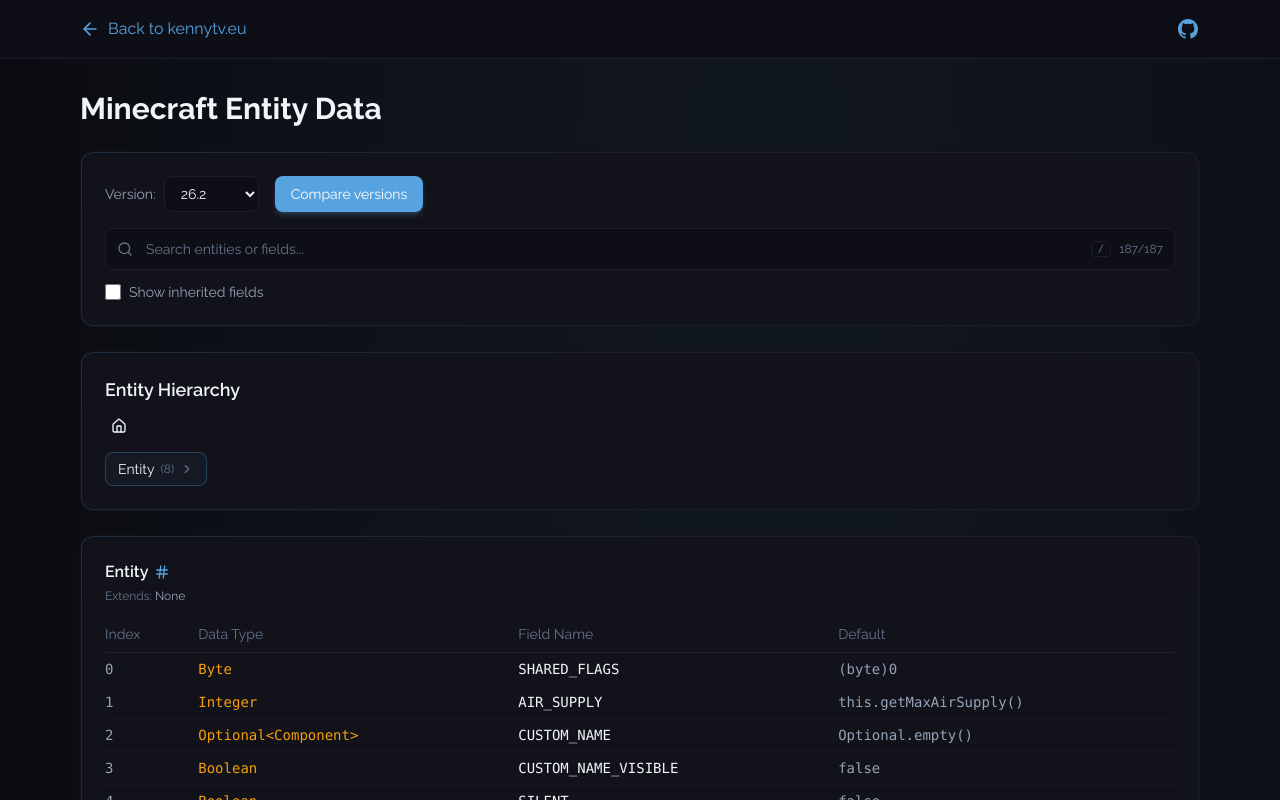
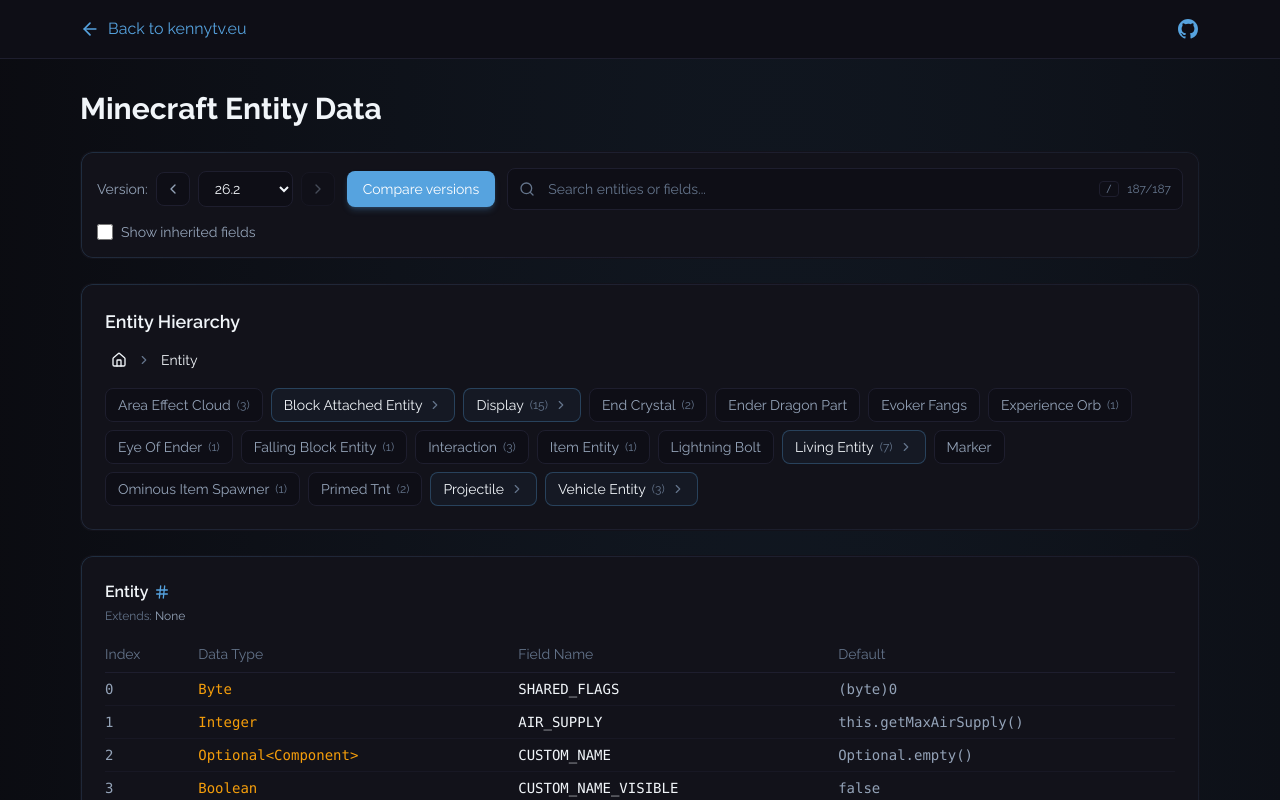
Before and after one commit to kennytv/kennytv.eu, a Next.js app: page /entity-data in a window 1280 px wide. Shown: the top 800 px of the page. Built offline with nearby package versions, Linux system fonts and the light colour scheme.

Commit message:
improvements

```diff
--- a/src/app/entity-data/_components/DiffCard.tsx
+++ b/src/app/entity-data/_components/DiffCard.tsx
@@ -38,8 +38,15 @@
         <StatusBadge status={diff.status} />
       </div>
 
-      {/* Super class change */}
-      {diff.leftSuperClass !== diff.rightSuperClass && (
+      {/* Super class (a plain line for added/removed entities, a change line otherwise) */}
+      {diff.status === 'added' || diff.status === 'removed' ? (
+        <p className="mb-2 text-xs text-text-dim">
+          Extends:{' '}
+          <span className="text-text-muted">
+            {(diff.status === 'added' ? diff.rightSuperClass : diff.leftSuperClass) ?? 'None'}
+          </span>
+        </p>
+      ) : diff.leftSuperClass !== diff.rightSuperClass && (
         <p className="mb-2 text-xs text-amber-400">
           Extends changed: {diff.leftSuperClass ?? 'None'} → {diff.rightSuperClass ?? 'None'}
         </p>
--- a/src/app/entity-data/_components/EntityBrowseView.tsx
+++ b/src/app/entity-data/_components/EntityBrowseView.tsx
@@ -19,12 +19,26 @@
   onCompare: () => void;
 }
 
+/** Briefly outline a card so the user can spot where a jump landed */
+function flashElement(el: HTMLElement) {
+  el.classList.remove('flash-highlight');
+  void el.offsetWidth; // restart the animation if it is already running
+  el.classList.add('flash-highlight');
+  window.setTimeout(() => el.classList.remove('flash-highlight'), 1700);
+}
+
 export default function EntityBrowseView({ versions, version, entities, loading, onVersionChange, onCompare }: EntityBrowseViewProps) {
   const latestVersion = versions[versions.length - 1];
 
-  const [query, setQuery] = useState('');
+  const [query, setQuery] = useState(() => getUrlParams().get('q') ?? '');
   const [showInherited, setShowInherited] = useState(false);
   const hasScrolledToHash = useRef(false);
+
+  // Persist the search query in the URL (debounced to keep replaceState calls low)
+  useEffect(() => {
+    const timeout = window.setTimeout(() => updateUrlParam('q', query.trim() ? query : null), 300);
+    return () => window.clearTimeout(timeout);
+  }, [query]);
 
   const setVersion = useCallback((v: string) => {
     onVersionChange(v);
@@ -42,6 +56,7 @@
     const el = document.getElementById(anchor);
     if (el) {
       el.scrollIntoView({ behavior: 'smooth', block: 'start' });
+      flashElement(el);
       setUrlHash(anchor);
     }
   }, []);
@@ -55,7 +70,10 @@
     // Wait for DOM to render the entity tables
     requestAnimationFrame(() => {
       const el = document.getElementById(hash);
-      if (el) el.scrollIntoView({ behavior: 'smooth', block: 'start' });
+      if (el) {
+        el.scrollIntoView({ behavior: 'smooth', block: 'start' });
+        flashElement(el);
+      }
     });
   }, [filteredNames]);
 
@@ -65,12 +83,17 @@
     requestAnimationFrame(() => scrollToEntity(name));
   }, [scrollToEntity, setQuery]);
 
+  const jumpToFirstResult = useCallback(() => {
+    if (filteredNames.length > 0) scrollToEntity(filteredNames[0]);
+  }, [filteredNames, scrollToEntity]);
+
   return (
     <>
-      {/* Controls */}
-      <div className="card mb-6 p-4 md:p-6">
-        <div className="mb-4 flex flex-wrap items-center gap-4">
-          <VersionSelector versions={versions} selected={version} onChange={setVersion} label="Version:" />
+      {/* Controls (sticky on desktop so search and version stay reachable) */}
+      <div className="mb-6 md:sticky md:top-2 md:z-20">
+        <div className="card p-4">
+          <div className="flex flex-wrap items-center gap-3">
+            <VersionSelector versions={versions} selected={version} onChange={setVersion} label="Version:" withArrows />
             <button
               type="button"
               onClick={onCompare}
@@ -79,13 +102,16 @@
             >
               Compare versions
             </button>
-        </div>
+            <div className="min-w-[220px] flex-1">
               <EntitySearch
                 query={query}
                 onChange={setQuery}
+                onSubmit={jumpToFirstResult}
                 resultCount={filteredNames.length}
                 totalCount={entities ? Object.keys(entities).length : 0}
               />
+            </div>
+          </div>
 
           <label className="mt-3 flex items-center gap-2 text-sm text-text-muted cursor-pointer select-none w-fit">
             <input
@@ -97,17 +123,19 @@
             Show inherited fields
           </label>
         </div>
+      </div>
 
-      {/* Loading spinner */}
-      {loading && (
+      {/* Initial loading spinner (no data yet) */}
+      {loading && !entities && (
         <div className="flex items-center justify-center py-12">
           <div className="h-8 w-8 animate-spin rounded-full border-3 border-primary border-t-transparent" />
         </div>
       )}
 
-      {/* Content (shown even while loading next version, but hidden if no data yet) */}
-      {!loading && entities && (
+      {/* Content stays visible (dimmed) while the next version loads */}
+      {entities && (
         <>
+          <div className={`transition-opacity duration-200 ${loading ? 'pointer-events-none opacity-40' : ''}`}>
             {/* Hierarchy navigator */}
             <div className="mb-6">
               <EntityNavigator
@@ -137,6 +165,7 @@
                 ))}
               </div>
             )}
+          </div>
 
           <BackToTop />
         </>
--- a/src/app/entity-data/_components/EntityDiffView.tsx
+++ b/src/app/entity-data/_components/EntityDiffView.tsx
@@ -1,9 +1,10 @@
 'use client';
 
-import { useState, useMemo, useCallback } from 'react';
+import { useState, useMemo, useCallback, useEffect } from 'react';
+import { ArrowLeftRight } from 'lucide-react';
 import type { VersionEntities, EntityDiff } from '../_lib/entityDataUtils';
 import { computeDiff, filterDiffs } from '../_lib/entityDataUtils';
-import { updateUrlParam } from '../_lib/useUrlState';
+import { getUrlParams, updateUrlParam } from '../_lib/useUrlState';
 import VersionSelector from './VersionSelector';
 import EntitySearch from './EntitySearch';
 import DiffCard from './DiffCard';
@@ -27,8 +28,14 @@
   leftEntities, rightEntities, leftLoading, rightLoading,
   onLeftVersionChange, onRightVersionChange, onBack,
 }: EntityDiffViewProps) {
-  const [query, setQuery] = useState('');
+  const [query, setQuery] = useState(() => getUrlParams().get('q') ?? '');
   const [hideIndexOnly, setHideIndexOnly] = useState(true);
+
+  // Persist the search query in the URL (debounced to keep replaceState calls low)
+  useEffect(() => {
+    const timeout = window.setTimeout(() => updateUrlParam('q', query.trim() ? query : null), 300);
+    return () => window.clearTimeout(timeout);
+  }, [query]);
 
   const setLeftVersion = useCallback((v: string) => {
     onLeftVersionChange(v);
@@ -40,11 +47,16 @@
     updateUrlParam('to', v);
   }, [onRightVersionChange]);
 
-  const bothLoaded = leftEntities && rightEntities;
+  const swapVersions = useCallback(() => {
+    setLeftVersion(rightVersion);
+    setRightVersion(leftVersion);
+  }, [leftVersion, rightVersion, setLeftVersion, setRightVersion]);
+
+  const bothLoaded = !!(leftEntities && rightEntities);
   const eitherLoading = leftLoading || rightLoading;
 
   const allDiffs = useMemo(
-    () => bothLoaded ? computeDiff(leftEntities, rightEntities) : [],
+    () => bothLoaded ? computeDiff(leftEntities!, rightEntities!) : [],
     [leftEntities, rightEntities, bothLoaded],
   );
 
@@ -57,13 +69,21 @@
     return diffs;
   }, [allDiffs, query, hideIndexOnly]);
 
-  const changedCount = allDiffs.filter((d) => d.status !== 'unchanged').length;
+  const counts = useMemo(() => {
+    const c = { added: 0, removed: 0, changed: 0 };
+    for (const d of allDiffs) {
+      if (d.status !== 'unchanged') c[d.status]++;
+    }
+    return c;
+  }, [allDiffs]);
+  const changedCount = counts.added + counts.removed + counts.changed;
 
   return (
     <>
-      {/* Controls */}
-      <div className="card mb-6 p-4 md:p-6">
-        <div className="mb-4 flex flex-wrap items-center gap-4">
+      {/* Controls (sticky on desktop so search and versions stay reachable) */}
+      <div className="mb-6 md:sticky md:top-2 md:z-20">
+        <div className="card p-4">
+          <div className="flex flex-wrap items-center gap-3">
             <button
               type="button"
               onClick={onBack}
@@ -73,20 +93,28 @@
               Back to browse
             </button>
             <VersionSelector versions={versions} selected={leftVersion} onChange={setLeftVersion} label="From:" />
-          <span className="text-text-dim">vs</span>
+            <button
+              type="button"
+              onClick={swapVersions}
+              aria-label="Swap versions"
+              title="Swap versions"
+              className="rounded-lg border border-border bg-bg-surface p-2 text-text-muted
+                hover:border-border-light hover:text-text transition-colors"
+            >
+              <ArrowLeftRight className="h-4 w-4" />
+            </button>
             <VersionSelector versions={versions} selected={rightVersion} onChange={setRightVersion} label="To:" />
-        </div>
-
-        <div className="mb-4">
+            <div className="min-w-[220px] flex-1">
               <EntitySearch
                 query={query}
                 onChange={setQuery}
                 resultCount={filteredDiffs.length}
-            totalCount={allDiffs.length}
+                totalCount={changedCount}
               />
             </div>
+          </div>
 
-        <div className="flex flex-wrap items-center gap-4 border-t border-border pt-4 text-sm">
+          <div className="mt-3 flex flex-wrap items-center gap-x-4 gap-y-2 text-sm">
             <label className="inline-flex cursor-pointer items-center gap-2 text-text-muted">
               <input
                 type="checkbox"
@@ -96,31 +124,34 @@
               />
               Hide index-only changes
             </label>
-          <span className="text-text-dim">
-            {changedCount} {changedCount === 1 ? 'entity' : 'entities'} changed
+            <span className="flex items-center gap-1.5 text-xs">
+              <span className="text-green-400">{counts.added} added</span>
+              <span className="text-text-dim">·</span>
+              <span className="text-red-400">{counts.removed} removed</span>
+              <span className="text-text-dim">·</span>
+              <span className="text-amber-400">{counts.changed} changed</span>
             </span>
           </div>
         </div>
+      </div>
 
-      {/* Loading spinner */}
-      {eitherLoading && (
+      {/* Initial loading spinner (no data yet) */}
+      {eitherLoading && !bothLoaded && (
         <div className="flex items-center justify-center py-12">
           <div className="h-8 w-8 animate-spin rounded-full border-3 border-primary border-t-transparent" />
         </div>
       )}
 
-      {/* Diff cards */}
-      {!eitherLoading && (
-        <>
-          {leftVersion === rightVersion ? (
+      {/* Diff cards stay visible (dimmed) while a version loads */}
+      {bothLoaded && (
+        leftVersion === rightVersion ? (
           <div className="card p-8 text-center text-text-dim">
             Select two different versions to compare.
           </div>
-          ) : !bothLoaded ? (
-            <div className="card p-8 text-center text-text-dim">
-              Loading version data...
-            </div>
-          ) : filteredDiffs.length === 0 ? (
+        ) : (
+          <>
+            <div className={`transition-opacity duration-200 ${eitherLoading ? 'pointer-events-none opacity-40' : ''}`}>
+              {filteredDiffs.length === 0 ? (
                 <div className="card p-8 text-center text-text-dim">
                   {query ? 'No matching entities found.' : 'No differences between these versions.'}
                 </div>
@@ -137,9 +168,11 @@
                   ))}
                 </div>
               )}
+            </div>
 
             <BackToTop />
           </>
+        )
       )}
     </>
   );
--- a/src/app/entity-data/_components/EntityNavigator.tsx
+++ b/src/app/entity-data/_components/EntityNavigator.tsx
@@ -21,11 +21,19 @@
   onEntityClick,
   showInherited,
 }: EntityNavigatorProps) {
+  // With a single root entity the root level is just one chip — start inside it
+  const defaultPath = useMemo(() => {
+    const roots = Object.entries(entities)
+      .filter(([, info]) => !info.superClass || !entities[info.superClass])
+      .map(([name]) => name);
+    return roots.length === 1 && hasChildren(entities, roots[0]) ? roots : [];
+  }, [entities]);
+
   // Path represents the breadcrumb trail; empty = root level
-  const [path, setPath] = useState<string[]>([]);
+  const [path, setPath] = useState<string[]>(defaultPath);
 
   // Reset path when entities change (version switch)
-  useEffect(() => setPath([]), [entities]);
+  useEffect(() => setPath(defaultPath), [defaultPath]);
 
   const currentName = path.length > 0 ? path[path.length - 1] : null;
 
@@ -91,9 +99,9 @@
           <div className="mb-4 flex flex-wrap items-center gap-1 text-sm">
             <button
               type="button"
-              onClick={() => setPath([])}
+              onClick={() => setPath(defaultPath)}
               className={`rounded px-1.5 py-0.5 transition-colors ${
-                path.length === 0
+                path.length <= defaultPath.length
                   ? 'text-text font-medium'
                   : 'text-primary hover:text-primary-light'
               }`}
--- a/src/app/entity-data/_components/EntitySearch.tsx
+++ b/src/app/entity-data/_components/EntitySearch.tsx
@@ -8,6 +8,7 @@
   onChange: (query: string) => void;
   resultCount: number;
   totalCount: number;
+  onSubmit?: () => void;
 }
 
 export default function EntitySearch({
@@ -15,6 +16,7 @@
   onChange,
   resultCount,
   totalCount,
+  onSubmit,
 }: EntitySearchProps) {
   const inputRef = useRef<HTMLInputElement>(null);
 
@@ -46,6 +48,12 @@
         type="text"
         value={query}
         onChange={(e) => onChange(e.target.value)}
+        onKeyDown={(e) => {
+          if (e.key === 'Enter') {
+            e.preventDefault();
+            onSubmit?.();
+          }
+        }}
         placeholder="Search entities or fields..."
         className="w-full rounded-lg border border-border bg-bg-surface py-2.5 pl-10 pr-24
           text-sm text-text placeholder:text-text-dim
@@ -65,7 +73,7 @@
       ) : (
         <kbd className="pointer-events-none absolute right-16 top-1/2 -translate-y-1/2
           rounded border border-border bg-bg-surface px-1.5 py-0.5 text-[10px]
-          font-mono text-text-dim leading-none">/</kbd>
+          font-mono text-text-dim leading-none pointer-coarse:hidden">/</kbd>
       )}
       <span className="absolute right-3 top-1/2 -translate-y-1/2 text-xs text-text-dim">
         {resultCount}/{totalCount}
--- a/src/app/entity-data/_components/EntityTable.tsx
+++ b/src/app/entity-data/_components/EntityTable.tsx
@@ -16,7 +16,7 @@
   const anchor = toAnchor(name);
 
   return (
-    <div id={anchor} className="card p-4 md:p-6">
+    <div id={anchor} className="card scroll-mt-4 p-4 md:scroll-mt-36 md:p-6">
       <h3 className="group mb-1 flex items-center gap-1.5 text-base font-semibold text-text">
         {name}
         <a
@@ -51,14 +51,14 @@
                 <th className="py-2 pr-4 font-medium">Index</th>
                 <th className="py-2 pr-4 font-medium">Data Type</th>
                 <th className="py-2 pr-4 font-medium">Field Name</th>
-                <th className="py-2 font-medium">Default</th>
+                <th className="hidden py-2 font-medium sm:table-cell">Default</th>
               </tr>
             </thead>
             <tbody>
               {hasInherited &&
                 inheritedGroups!.map((group) =>
                   group.fields.map((field, i) => (
-                    <tr key={`${group.entityName}-${field.fieldName}`} className="border-b border-border/50">
+                    <tr key={`${group.entityName}-${field.fieldName}`} className="border-b border-border/50 transition-colors hover:bg-bg-card-hover">
                       <td className="py-1.5 pr-4 font-mono text-text-dim/60">{field.index}</td>
                       <td className="py-1.5 pr-4 font-mono text-amber/50">{field.dataType}</td>
                       <td className="py-1.5 pr-4 font-mono text-text-dim">
@@ -73,16 +73,24 @@
                           </button>
                         )}
                       </td>
-                      <td className="py-1.5 font-mono text-text-dim/60">{field.defaultValue ?? ''}</td>
+                      <td className="hidden py-1.5 font-mono text-text-dim/60 sm:table-cell">
+                        <span className="block max-w-56 truncate" title={field.defaultValue}>
+                          {field.defaultValue ?? ''}
+                        </span>
+                      </td>
                     </tr>
                   )),
                 )}
               {entity.fields.map((field) => (
-                <tr key={field.fieldName} className="border-b border-border/50">
+                <tr key={field.fieldName} className="border-b border-border/50 transition-colors hover:bg-bg-card-hover">
                   <td className="py-1.5 pr-4 font-mono text-text-muted">{field.index}</td>
                   <td className="py-1.5 pr-4 font-mono text-amber">{field.dataType}</td>
                   <td className="py-1.5 pr-4 font-mono text-text">{field.fieldName}</td>
-                  <td className="py-1.5 font-mono text-text-muted">{field.defaultValue ?? ''}</td>
+                  <td className="hidden py-1.5 font-mono text-text-muted sm:table-cell">
+                    <span className="block max-w-56 truncate" title={field.defaultValue}>
+                      {field.defaultValue ?? ''}
+                    </span>
+                  </td>
                 </tr>
               ))}
             </tbody>
--- a/src/app/entity-data/_components/VersionSelector.tsx
+++ b/src/app/entity-data/_components/VersionSelector.tsx
@@ -1,21 +1,42 @@
 'use client';
+
+import { ChevronLeft, ChevronRight } from 'lucide-react';
 
 interface VersionSelectorProps {
   versions: string[];
   selected: string;
   onChange: (version: string) => void;
   label: string;
+  withArrows?: boolean;
 }
+
+const ARROW_CLASS = `rounded-lg border border-border bg-bg-surface p-2 text-text-muted
+  hover:border-border-light hover:text-text transition-colors
+  disabled:pointer-events-none disabled:opacity-40`;
 
 export default function VersionSelector({
   versions,
   selected,
   onChange,
   label,
+  withArrows = false,
 }: VersionSelectorProps) {
+  const index = versions.indexOf(selected);
+
   return (
     <label className="flex items-center gap-2 text-sm text-text-muted">
       <span className="font-medium">{label}</span>
+      {withArrows && (
+        <button
+          type="button"
+          onClick={() => onChange(versions[index - 1])}
+          disabled={index <= 0}
+          aria-label="Previous version"
+          className={ARROW_CLASS}
+        >
+          <ChevronLeft className="h-4 w-4" />
+        </button>
+      )}
       <select
         value={selected}
         onChange={(e) => onChange(e.target.value)}
@@ -29,6 +50,17 @@
           </option>
         ))}
       </select>
+      {withArrows && (
+        <button
+          type="button"
+          onClick={() => onChange(versions[index + 1])}
+          disabled={index < 0 || index >= versions.length - 1}
+          aria-label="Next version"
+          className={ARROW_CLASS}
+        >
+          <ChevronRight className="h-4 w-4" />
+        </button>
+      )}
     </label>
   );
 }
--- a/src/app/globals.css
+++ b/src/app/globals.css
@@ -149,6 +149,16 @@
 
 
 
+/* Briefly outlines a card after jumping to it */
+.flash-highlight {
+  animation: flash-highlight 1.6s ease-out forwards;
+}
+
+@keyframes flash-highlight {
+  from { box-shadow: 0 0 0 2px color-mix(in srgb, var(--color-primary) 80%, transparent); }
+  to { box-shadow: 0 0 0 2px transparent; }
+}
+
 .gradient-border-top {
   border-top: none;
   position: relative;
--- a/src/components/home/ProjectCard.tsx
+++ b/src/components/home/ProjectCard.tsx
@@ -40,7 +40,7 @@
 
   return (
     <div
-      className="opacity-0 animate-fade-in-up"
+      className="opacity-0 animate-fade-in-up motion-reduce:animate-none motion-reduce:opacity-100"
       style={{ animationDelay: `${delay}ms`, animationFillMode: 'forwards' }}
     >
       <div className="card p-5 group">
```
Also changed, not shown: package.json (+7 -7 lines), src/components/home/HeroSection.tsx (+13 -10 lines), .claude/launch.json (added), 1 other file (tests, documents, lock files or other folders). Lines whose indentation alone changed are shown as unchanged.
